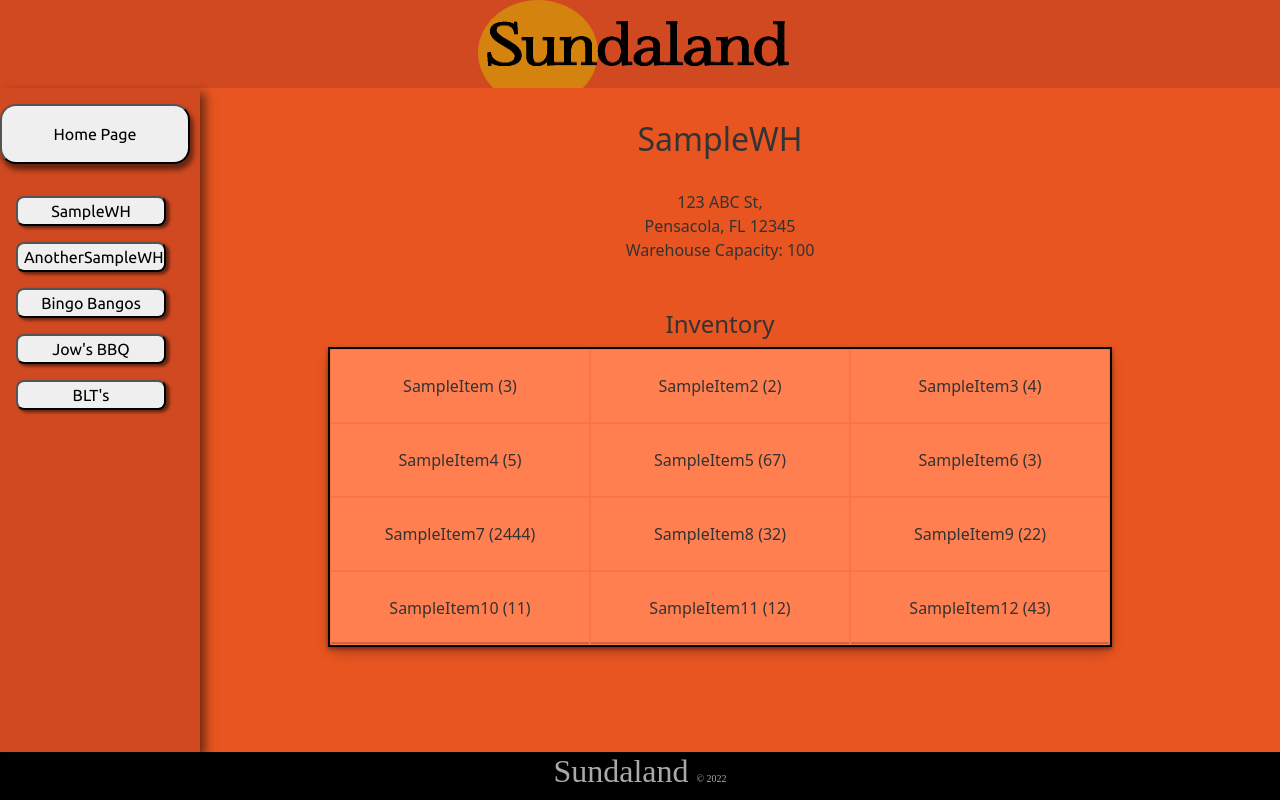
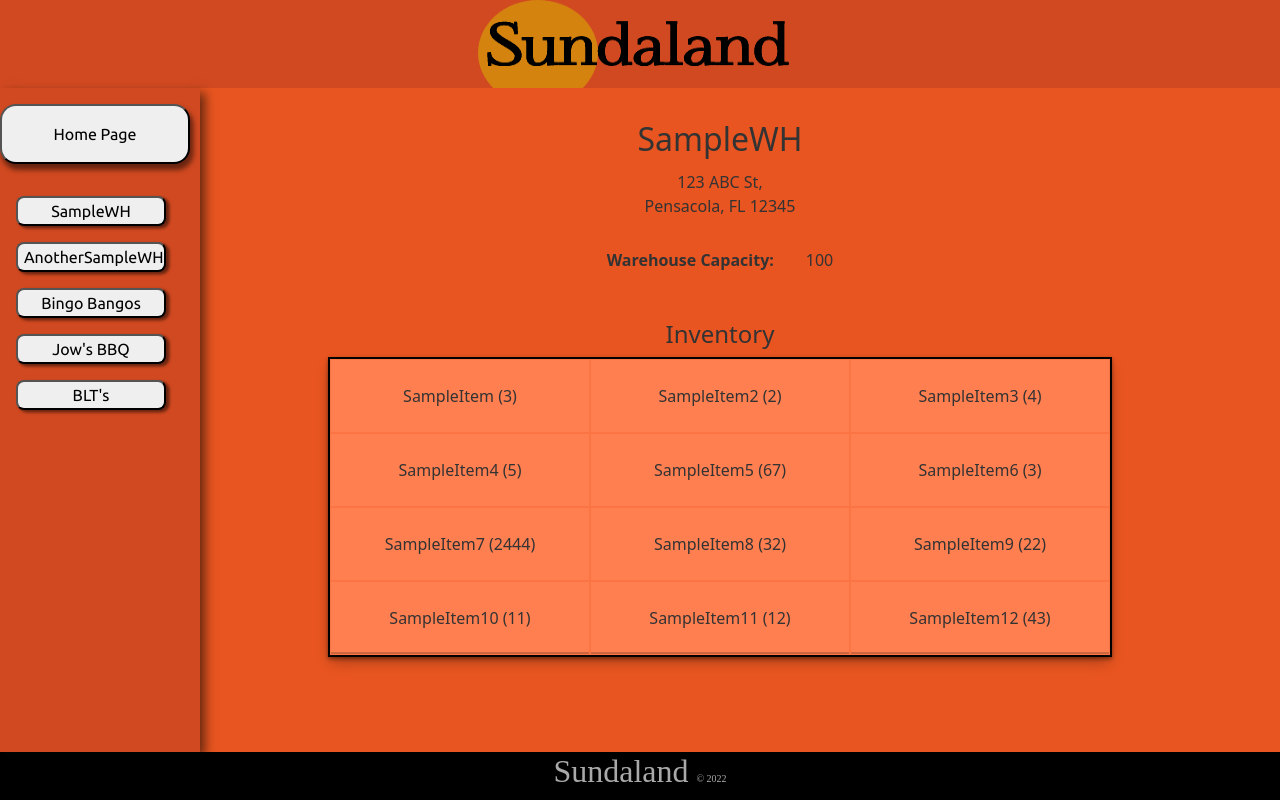
Before and after one commit to parmeleeb/p3-front, an Angular app: page / in a window 1280 px wide. Built offline with nearby package versions, Linux system fonts and the light colour scheme.

Commit message:
edited warehouse page, added spacing

```diff
--- a/src/app/app.component.html
+++ b/src/app/app.component.html
@@ -1,6 +1,8 @@
 <div id="webpage">
   <app-header id="header"></app-header>
   <app-nav id="nav"></app-nav>
-  <main id="body"><router-outlet></router-outlet></main>
+  <main id="body">
+    <router-outlet></router-outlet>
+  </main>
   <app-footer id="footer"></app-footer>
 </div>
--- a/src/app/warehouse/warehouse.component.css
+++ b/src/app/warehouse/warehouse.component.css
@@ -7,9 +7,23 @@ h2{
   margin: 1em;
 }
 
+
 h4{
   text-align: center;
   margin-top: 2em;
+}
+
+#warehouse-desc {
+  /* text-align: center;
+  margin-top: auto; */
+  /* margin-bottom: auto; */
+  display: flex;
+  flex-direction: column;
+}
+
+
+.loc-display-container{
+  margin-top: -20px;
 }
 
 .warehouse-item{
@@ -21,10 +35,20 @@ max-height: 5.5em;
 
 #warehouse-location-display{
   text-align: center;
+  display: flex;
+  align-items: center;
+  justify-content: center;
+  gap: 2em;
 }
 
 #warehouse-capacity-display{
+  margin-top: 30px;
+  display: flex;
+  align-items: center;
+  justify-content: center;
+  gap: 2em;
   text-align: center;
+
 }
 
 #item-list{
--- a/src/app/warehouse/warehouse.component.html
+++ b/src/app/warehouse/warehouse.component.html
@@ -1,7 +1,10 @@
 <main>
+    <div id="warehouse-desc">
         <h2>{{ this.warehouse.getName() }}</h2>
+        <div class="warehouse-location-capacity-dislay">
+            <div id="warehouse-location-display">
 
-  <div id="warehouse-location-display">
+                <div class="loc-display-container">
                     <div>
                         {{ this.warehouse.getLocation().getStreetAddress() }},
                     </div>
@@ -15,20 +18,26 @@
                         {{ this.warehouse.getLocation().getPostalCode() }}
                     </span>
                 </div>
+            </div>
             <div id="warehouse-capacity-display">
-    Warehouse Capacity: {{ this.warehouse.getItemCapacity() }}
+                <strong>Warehouse Capacity:</strong>
+                {{ this.warehouse.getItemCapacity() }}
+            </div>
+        </div>
     </div>
 
     <h4>Inventory</h4>
 
     <div id="item-list">
         <ng-container *ngFor="let item of this.warehouse?.getItems()">
-      <div id="listed-item" (click)="openItemPopup(item)">{{ item.getItemName() }} ({{ item.getItemCount() }})</div>
+            <div id="listed-item" (click)="openItemPopup(item)">{{ item.getItemName() }}
+                ({{ item.getItemCount() }})</div>
         </ng-container>
     </div>
 
     <div [ngClass]="formStyle">
-    <ng-container *ngIf="formStyle">
+        <ng-container
+            *ngIf="formStyle">
 
             <!-- view item -->
             <div *ngIf="!isOpenForEdit()" id="item-popup-container">
@@ -42,13 +51,15 @@
                         <div class="item-border">{{ selectedItem.getItemDescription() }}</div>
                     </div>
                 </div>
-            <div class='item-right'id="item-image">
+                <div class='item-right' id="item-image">
                     <span id="item-quantity">
-                  <span>Qty: </span>
+                        <span>Qty:
+                        </span>
                         <span class="item-border">{{ selectedItem.getItemCount() }}</span>
                     </span>
                     <span id="item-size">
-                    <span>Size: </span>
+                        <span>Size:
+                        </span>
                         <span class="item-border">
                             <ng-container *ngIf=" selectedItem.getItemSize()  == 1">
                                 Small
@@ -62,9 +73,15 @@
                         </span>
                     </span>
                     <div id="options-container">
-                  <div><button class="item-option" (click)="confirmDelete()">remove from warehouse</button></div>
-                  <div><button class="item-option" (click)="setToEdit(selectedItem.getItemId())">edit properties</button></div>
-                  <div><button class="item-option" (click)="closeItemPopup()" >return to list</button></div>
+                        <div>
+                            <button class="item-option" (click)="confirmDelete()">remove from warehouse</button>
+                        </div>
+                        <div>
+                            <button class="item-option" (click)="setToEdit(selectedItem.getItemId())">edit properties</button>
+                        </div>
+                        <div>
+                            <button class="item-option" (click)="closeItemPopup()">return to list</button>
+                        </div>
                     </div>
 
                 </div>
@@ -75,20 +92,20 @@
                 <div class="item-left">
                     <div id="item-title">
                         <div id="name-card">Name:</div>
-                <input type="text" [(ngModel)]="itemName" class="item-border">
-              </div>
+                        <input type="text" [(ngModel)]="itemName" class="item-border"></div>
                         <div id="item-description">
                             <div>Description:</div>
                             <textarea type="text" rows="5" cols="30" [(ngModel)]="itemDescription" class="item-border"></textarea>
                         </div>
                     </div>
-          <div class='item-right'id="item-image">
+                    <div class='item-right' id="item-image">
                         <span id="item-quantity">
-                <span>Qty: </span>
-                <input type="number" [(ngModel)]="itemQuantity" class="item-border">
+                            <span>Qty:
                             </span>
+                            <input type="number" [(ngModel)]="itemQuantity" class="item-border"></span>
                             <span id="item-size">
-                  <span>Size: </span>
+                                <span>Size:
+                                </span>
                                 <select [(ngModel)]="itemSize">
                                     <option value="1">small</option>
                                     <option value="2">medium</option>
@@ -96,9 +113,15 @@
                                 </select>
                             </span>
                             <div id="options-container">
-                <span><button class="item-option" (click)="submitChanges()">confirm</button></span>
-                <span><button class="item-option" (click)="setToEdit(-1)">cancel</button></span>
-                <div><button class="item-option" (click)="closeItemPopup()" >return to list</button></div>
+                                <span>
+                                    <button class="item-option" (click)="submitChanges()">confirm</button>
+                                </span>
+                                <span>
+                                    <button class="item-option" (click)="setToEdit(-1)">cancel</button>
+                                </span>
+                                <div>
+                                    <button class="item-option" (click)="closeItemPopup()">return to list</button>
+                                </div>
                             </div>
 
                         </div>
```
Lines whose indentation alone changed are shown as unchanged.
